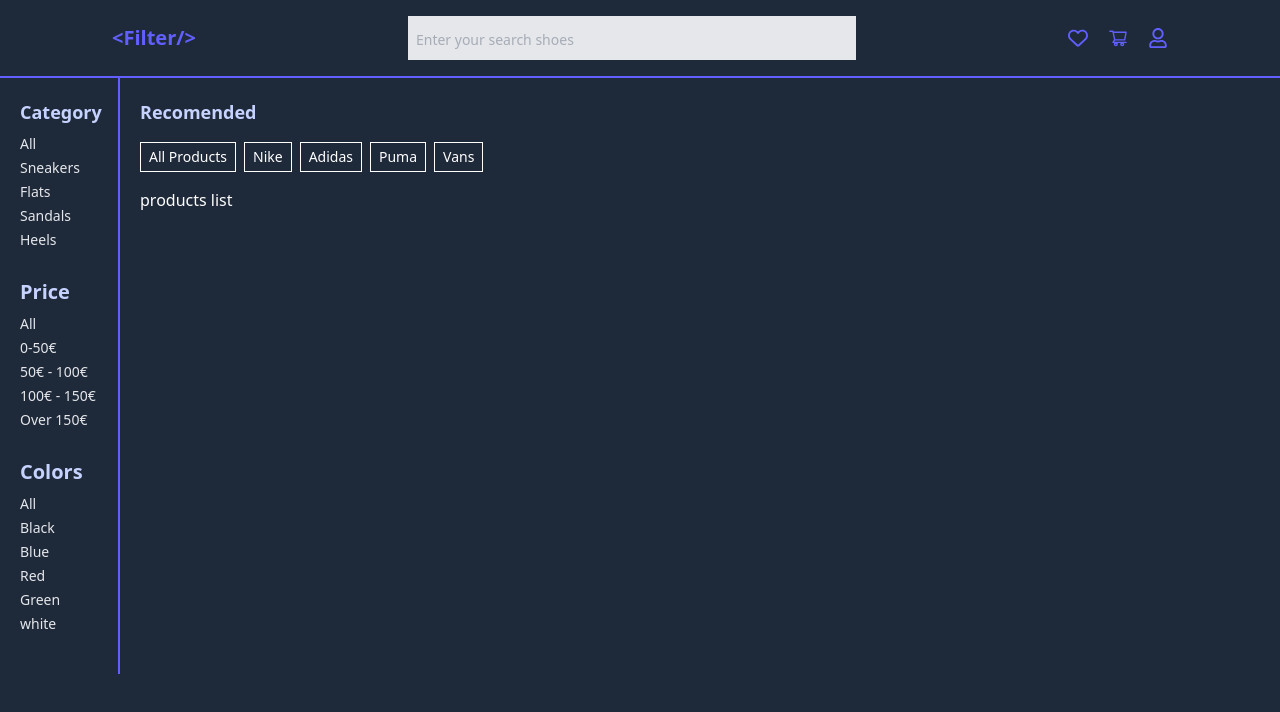
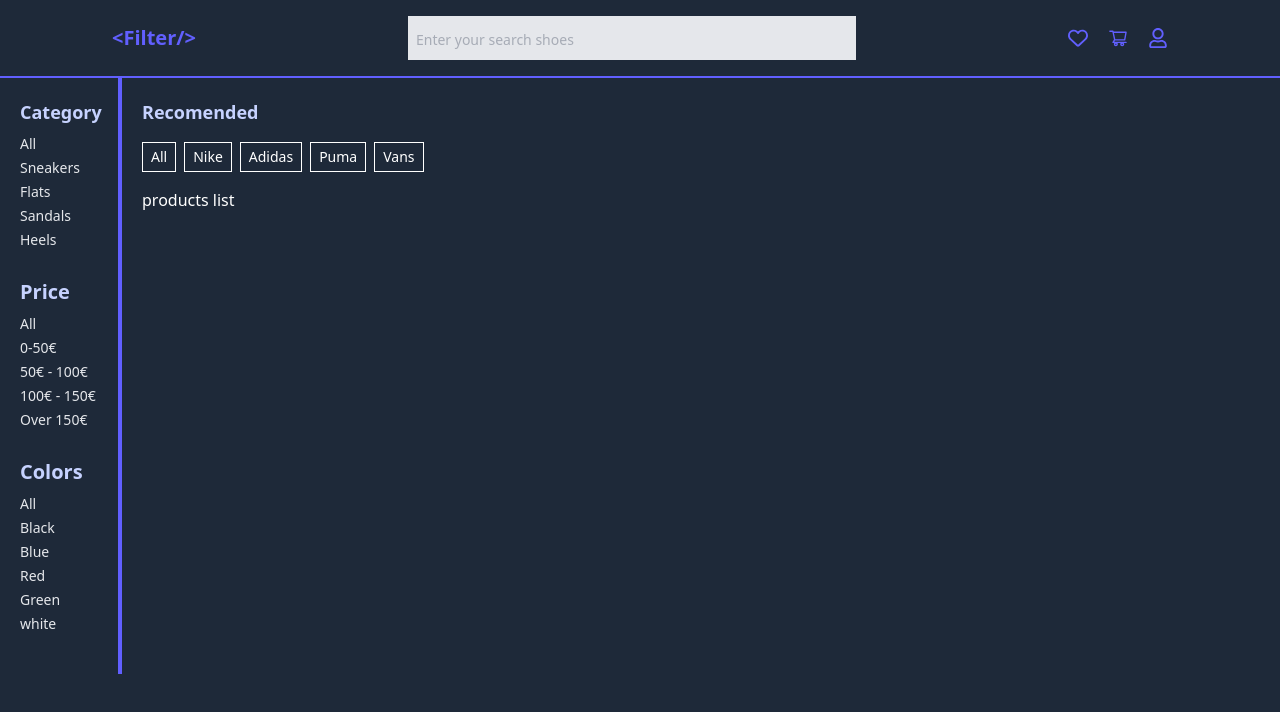
Before and after one commit to lucho20pt/react-demos, a React (Vite) app in the folder 03-RefreshProjects/10-advance-filtering/: page / in a window 1280 px wide. Shown: the top 712 px of the page. Built offline with nearby package versions, Linux system fonts and the light colour scheme.

Commit message:
upd: 10-advance-filtering => BrandFilter

```diff
--- a/03-RefreshProjects/10-advance-filtering/src/App.jsx
+++ b/03-RefreshProjects/10-advance-filtering/src/App.jsx
@@ -11,7 +11,7 @@ const App = () => {
       <Header />
       <div className="container flex flex-row text-left">
         <Sidebar />
-        <main className="flex flex-col text-left p-5 gap-4">
+        <main className="flex flex-col text-left p-5 gap-4 border-l-2 border-indigo-500">
           <h2 className="text-lg font-bold text-indigo-200">Recomended</h2>
           <BrandFilter />
           <section>products list</section>
--- a/03-RefreshProjects/10-advance-filtering/src/components/BrandFilter.jsx
+++ b/03-RefreshProjects/10-advance-filtering/src/components/BrandFilter.jsx
@@ -1,7 +1,10 @@
 const BrandFilter = () => {
   return (
-    <div className="flex flex-row items-center justify-between gap-2">
-      <button className="px-2 py-1 border text-sm">All Products</button>
+    <div
+      className="flex flex-row items-center justify-between gap-2
+    *:hover:opacity-80 *:cursor-pointer"
+    >
+      <button className="px-2 py-1 border text-sm">All</button>
       <button className="px-2 py-1 border text-sm">Nike</button>
       <button className="px-2 py-1 border text-sm">Adidas</button>
       <button className="px-2 py-1 border text-sm">Puma</button>
```
